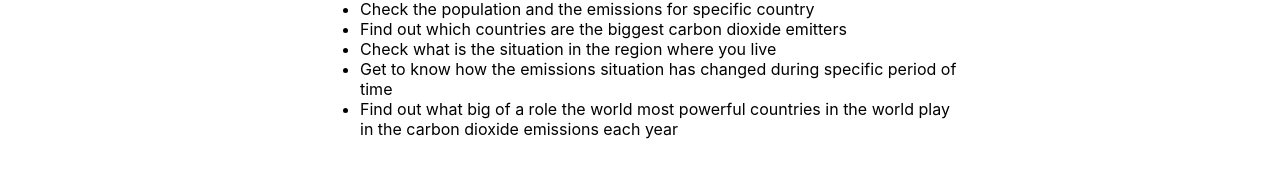
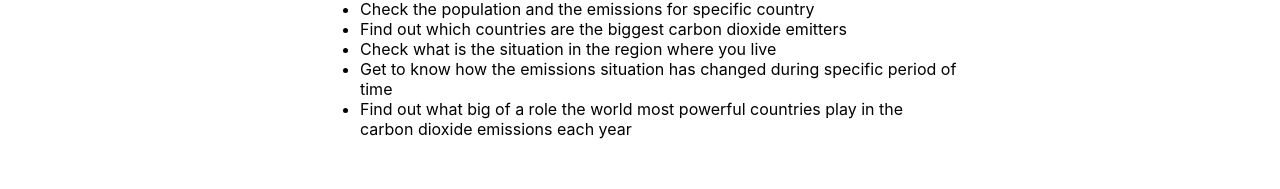
Before and after one commit to venetastefanova/world-bank-data, a React (Create React App) app: page / in a window 1280 px wide. Shown: the part 379-568 px from the top of the page. Built offline with nearby package versions, Linux system fonts and the light colour scheme; no server answers.

Commit message:
fixing typos

```diff
--- a/src/components/Home/Home.js
+++ b/src/components/Home/Home.js
@@ -22,8 +22,7 @@ const Home = () => {
           period of time
         </li>
         <li>
-          Find out what big of a role the world most powerful countries in the
-          world play in the carbon dioxide emissions each year
+          Find out what big of a role the world most powerful countries play in the carbon dioxide emissions each year
         </li>
       </ul>
     </div>
```
Also changed, not shown: 1 other file (tests, documents, lock files or other folders).
